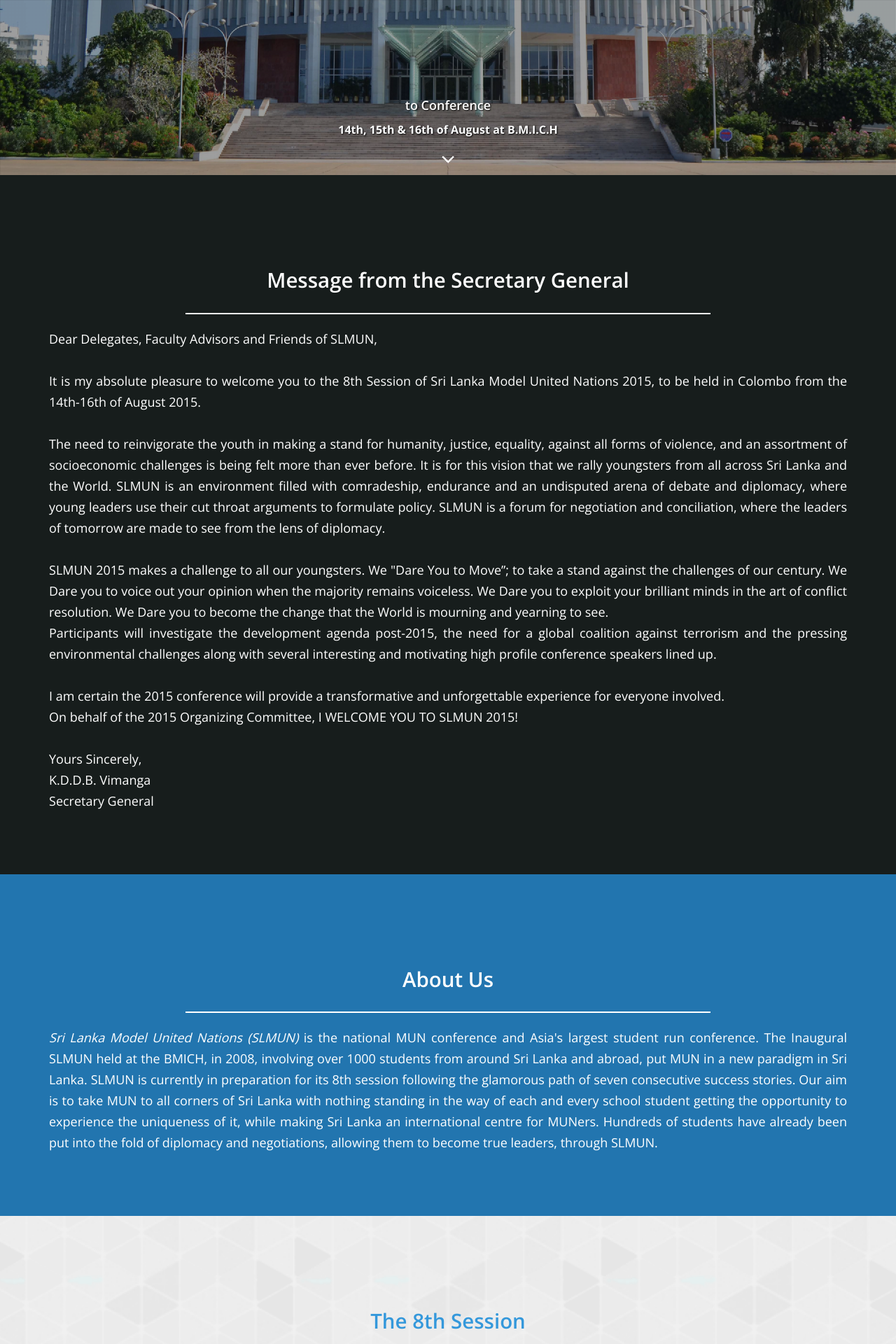
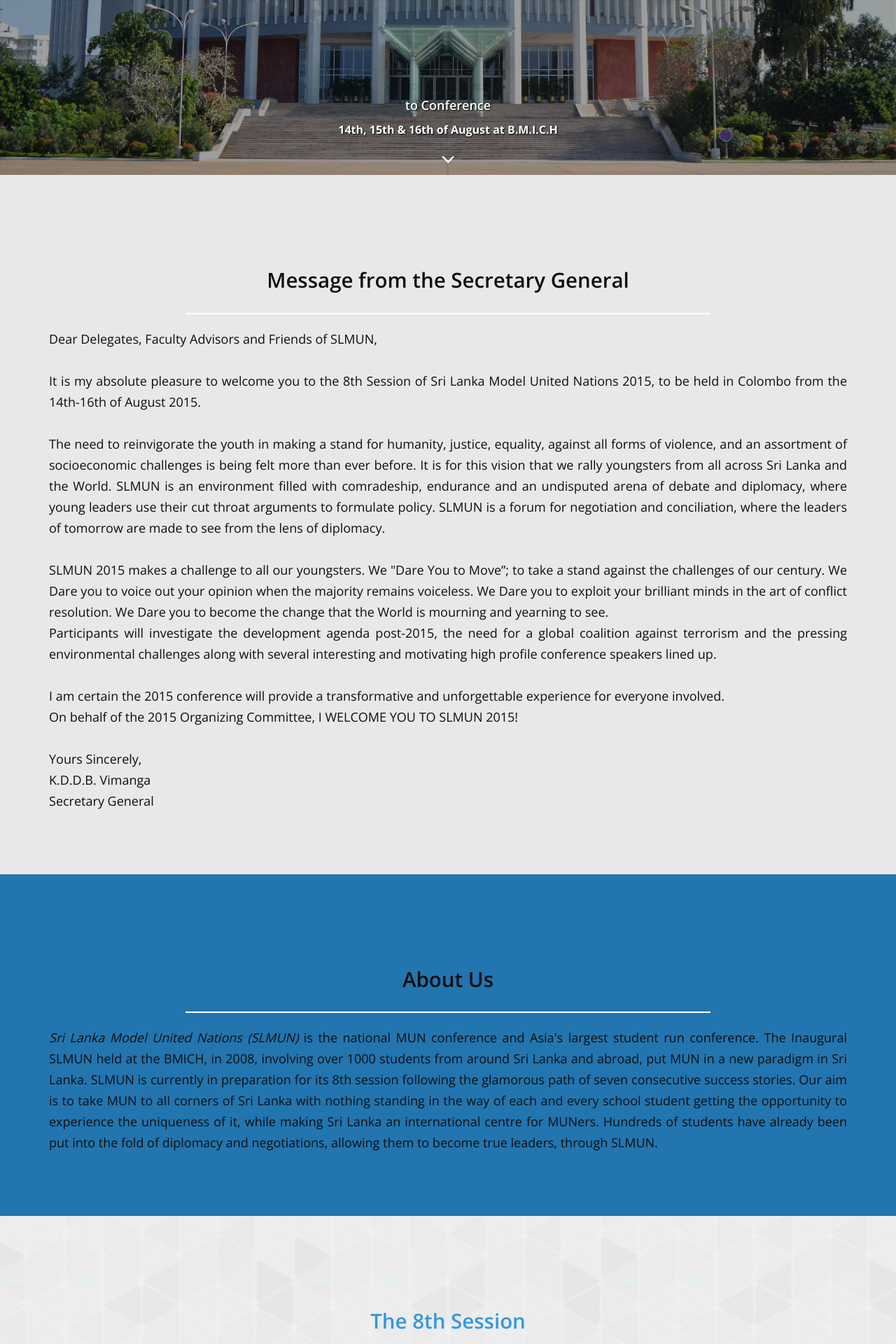
Before and after one commit to Saturnfive/SLMUN15, a PHP site: page / in a window 1280 px wide. Shown: the part 548-2468 px from the top of the page at 70% size. Run offline with PHP 8.4, Linux system fonts and the light colour scheme; some libraries are stand-ins or nearby versions.

Commit message:
Changed com background color, changed letter colors

```diff
--- a/css/app.css
+++ b/css/app.css
@@ -215,7 +215,7 @@ h1,
 	padding-top: 114px;
 	/*    font-size: 33.7px;*/
 
-	color: #fff;
+	color: #0e0e0e;
 	font-weight: 600;
 	font-size: 2.106em;
 }
@@ -248,7 +248,7 @@ h1,
 	padding-bottom: 80px;
 	/*    font-size: 20.6px;*/
 
-	color: #fff;
+	color: #0e0e0e;
 	text-align: justify;
 	font-weight: 400;
 	font-size: 1.288em;
@@ -277,7 +277,7 @@ h1,
 }
 
 .section0{
-	background-color: #171D1C;
+	background-color: #e8e8e8;
 }
 .section1 {
 	background-color: #2275af;
@@ -316,6 +316,11 @@ hr.white-line {
 hr.blue-line {
 	border-width: 2px;
 	border-color: #3498db;
+}
+
+hr.black-line {
+    border-width: 2px;
+    border-color: #000;
 }
 
 .ontop {
--- a/css/commi.css
+++ b/css/commi.css
@@ -1,6 +1,6 @@
 body {
 	padding-top: 17vh;
-	background-color: #F1F2EB;
+	background-color: #e2e9f5;
 }
 
 .title {
```
